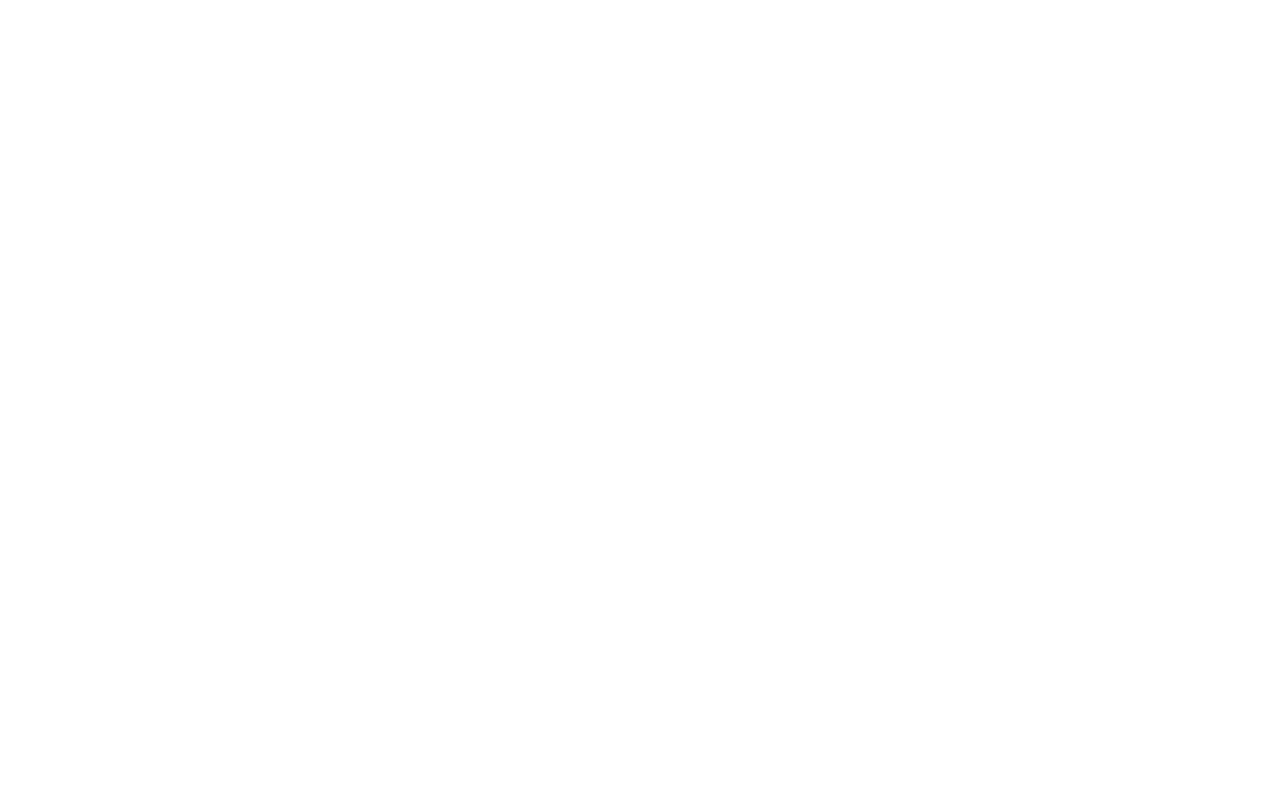
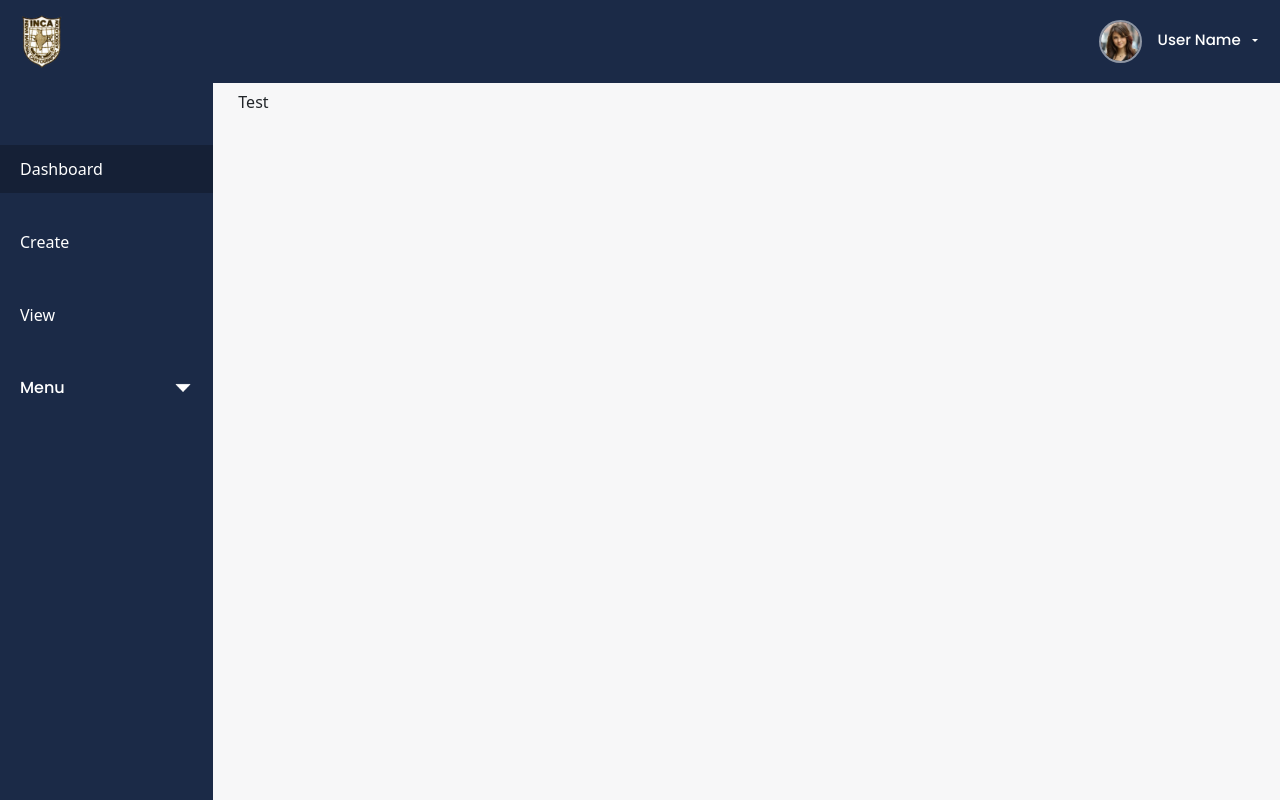
Before and after one commit to Sandeep-Bisht/INCA-REACT, a React (Create React App) app: page /dashboard/test in a window 1280 px wide. Before the commit this address had no page. Built offline with nearby package versions, Linux system fonts and the light colour scheme.

Commit message:
add nested routing

```diff
--- a/src/Routes/index.js
+++ b/src/Routes/index.js
@@ -7,6 +7,8 @@
 import { UserRegistration } from "../conatiners/UserRegistration"
 import { Dashboard } from '../conatiners/Dashboard'
 import { Footer } from '../components/Footer';
+import {CreateForm} from '../conatiners/Create';
+import {Test} from '../conatiners/Test';
 
 export const ApplicationRoutes = () => {
     return(
@@ -16,9 +18,11 @@
             <Route path = "/" element={<HomePage />} />
             <Route path = "/register" element={<UserRegistration />} />
             <Route path = "/login" element={<Login />} />
-            <Route path = "/dashboard" element={<Dashboard />} />
+            <Route path = "/dashboard" element={<Dashboard />} >
+                <Route path = "/dashboard/create" element={<CreateForm />} />
+                <Route path = "/dashboard/test" element={<Test />} />
+            </Route>
             <Route path = "/contact" element={<Contact />} />
-
          </Routes>
          {/* <Footer/> */}
         </>
--- /dev/null
+++ b/src/conatiners/Create/index.js
@@ -0,0 +1,13 @@
+import React, { useEffect } from 'react'
+import { Outlet  } from "react-router-dom";
+
+
+
+export const CreateForm = () => {
+    console.log('inside  this component')
+    return<>
+    {/* <Header/> */}
+    {/* <Outlet /> */}
+    <h1>Create Form</h1>
+    </>
+}
--- a/src/conatiners/Dashboard/index.js
+++ b/src/conatiners/Dashboard/index.js
@@ -1,5 +1,11 @@
 import React, { useState } from 'react'
-import Dashlogo from '../../images/logo.png'
+import { BrowserRouter as Router, Routes,Route} from 'react-router-dom';
+ import {useNavigate} from "react-router-dom";
+ import { CreateForm  } from '../Create';
+import Dashlogo from '../../images/logo.png';
+import { Outlet, Link  } from "react-router-dom";
+
+
 import User from '../../images/user-profile.png'
 import '../../css/dashboard.css'
 
@@ -30,7 +36,10 @@
 
 }
 
-export const Dashboard = () => {
+export const Dashboard = (props) => {
+    const navigate = useNavigate();
+
+
     const [userInformation, setUserInformation] = useState(obj)
 
     let userInformationOnchangeHandler = (e) => {
@@ -48,8 +57,8 @@
                     <nav className="navbar navbar-expand-lg py-0">
                         <div className="container-fluid">
                             <a className="navbar-brand" href="#">
-                                {/* <img src={Dashlogo} className="img-fluid w-75" /> */}
-                                <h1 className='dashboard-title'><span>
+                                <img src={Dashlogo} className="img-fluid w-75" />
+                                <h1 className='dashboard-title d-none'><span>
 
                                 </span>INCA</h1>
                             </a>
@@ -67,7 +76,7 @@
                                             <li><a className="dropdown-item" href="#">Action</a></li>
                                             <li><a className="dropdown-item" href="#">Another action</a></li>
 
-                                            <li><a className="dropdown-item" href='#'>Log Out</a></li>
+                                            <li>< Link className="dropdown-item" to="/">Log Out</Link></li>
                                         </ul>
                                     </div>
                                 </form>
@@ -84,9 +93,9 @@
                                         <li className='active-blue'>
                                             <button className='common-blue btn'>
                                                 Dashboard</button></li>
-                                        <li><button className='common-blue btn'
-                                        >Create</button></li>
-                                        <li ><button className='common-blue btn'
+                                        <li><button className='common-blue btn' onClick={()=>navigate("/dashboard/create")}>Create</button></li>
+
+                                        <li onClick={()=>navigate("/dashboard/test")} ><button className='common-blue btn'
                                         >View</button></li>
                                     </ul>
                                     <div class="accordion" id="accordionExample">
@@ -110,14 +119,9 @@
                                 </aside>
                             </div>
                             <div className='col-md-9 col-lg-10 right-part'>
-                                {/* <Switch>
-                            <Route exact path="/" component={Folder} {...props}/>
-                            <Route path="/Create" component = {CreateForm} {...props}/>
-                            <Route path="/Dashboard" component = {Folder } {...props}/>
-                            <Route exact path="/View" component={ViewData} {...props}/>
-                            <Route exact path="/viewData" component={ViewDataFile} {...props}/>
-                        </Switch> */}
-                                <div className='main'>
+                            <Outlet />
+
+                                {/* <div className='main d-none'>
                                     <div className="form-section">
                                         <form>
                                             <div className="container">
@@ -284,7 +288,7 @@
                                             </div>
                                         </form>
                                     </div>
-                                </div>
+                                </div> */}
                             </div>
                         </div>
                     </div>
--- /dev/null
+++ b/src/conatiners/Test/index.js
@@ -0,0 +1,7 @@
+import React from 'react'
+
+export const Test = () => {
+  return (
+    <div>Test</div>
+  )
+}
```
